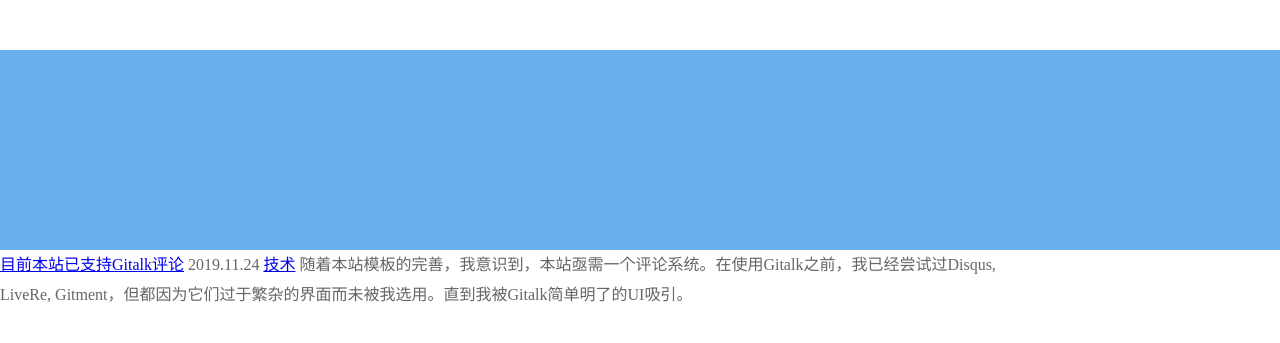
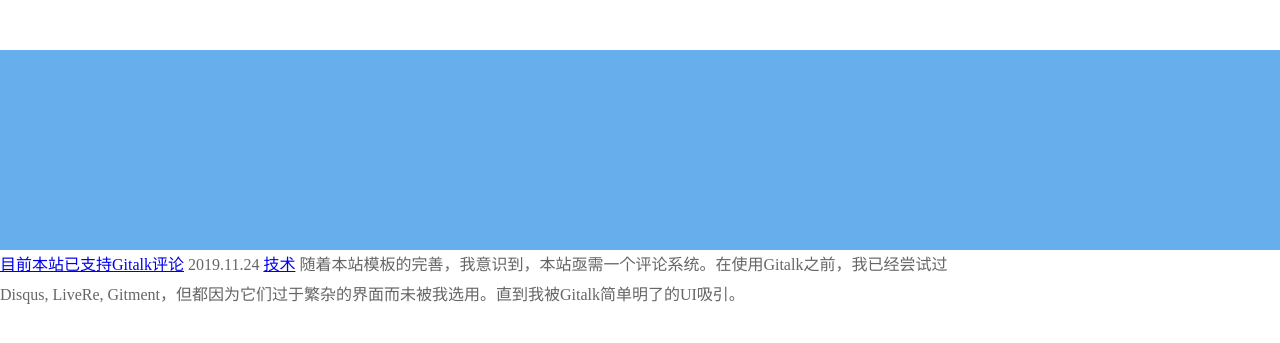
Before and after one commit to loveandrevolution/jawutzh.github.io, a Jekyll site: the page built from index.html, in a window 1280 px wide. Shown: the top 343 px of the page. Built offline with Jekyll 4.4.1, drawn with Linux system fonts in a browser that asks for light colours; the list of posts is cut into pages by our own code.

Commit message:
Update default.html

```diff
--- a/_layouts/default.html
+++ b/_layouts/default.html
@@ -15,7 +15,7 @@
 				background: #67AEEC
 			}
 			#main-area{
-				width: 1000px;
+				width: 980px;
 				float: left;
 			}
 			#side-barSS{
@@ -25,6 +25,7 @@
 			}
 			.container{
 				max-width: 1200px
+				margin: auto
 			}
 		</style>
 	</head>
```
